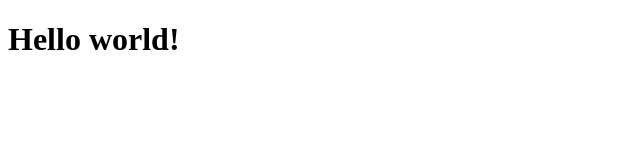
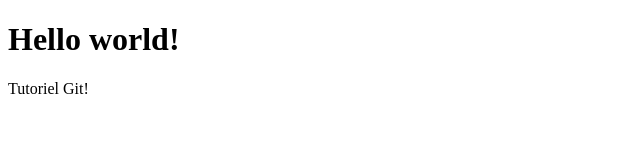
Before and after one commit to idiveliki/tuto-git, a plain HTML site: page tuto-git/index.html in a window 1280 px wide. Shown: the whole page, without its empty margins (0-640 px from the left). Drawn offline with Linux system fonts and the light colour scheme.

Commit message:
add paragraphe

```diff
--- a/tuto-git/index.html
+++ b/tuto-git/index.html
@@ -8,5 +8,6 @@
 </head>
 <body>
     <h1>Hello world!</h1>
+    <p>Tutoriel Git!</p>
 </body>
 </html>
```
